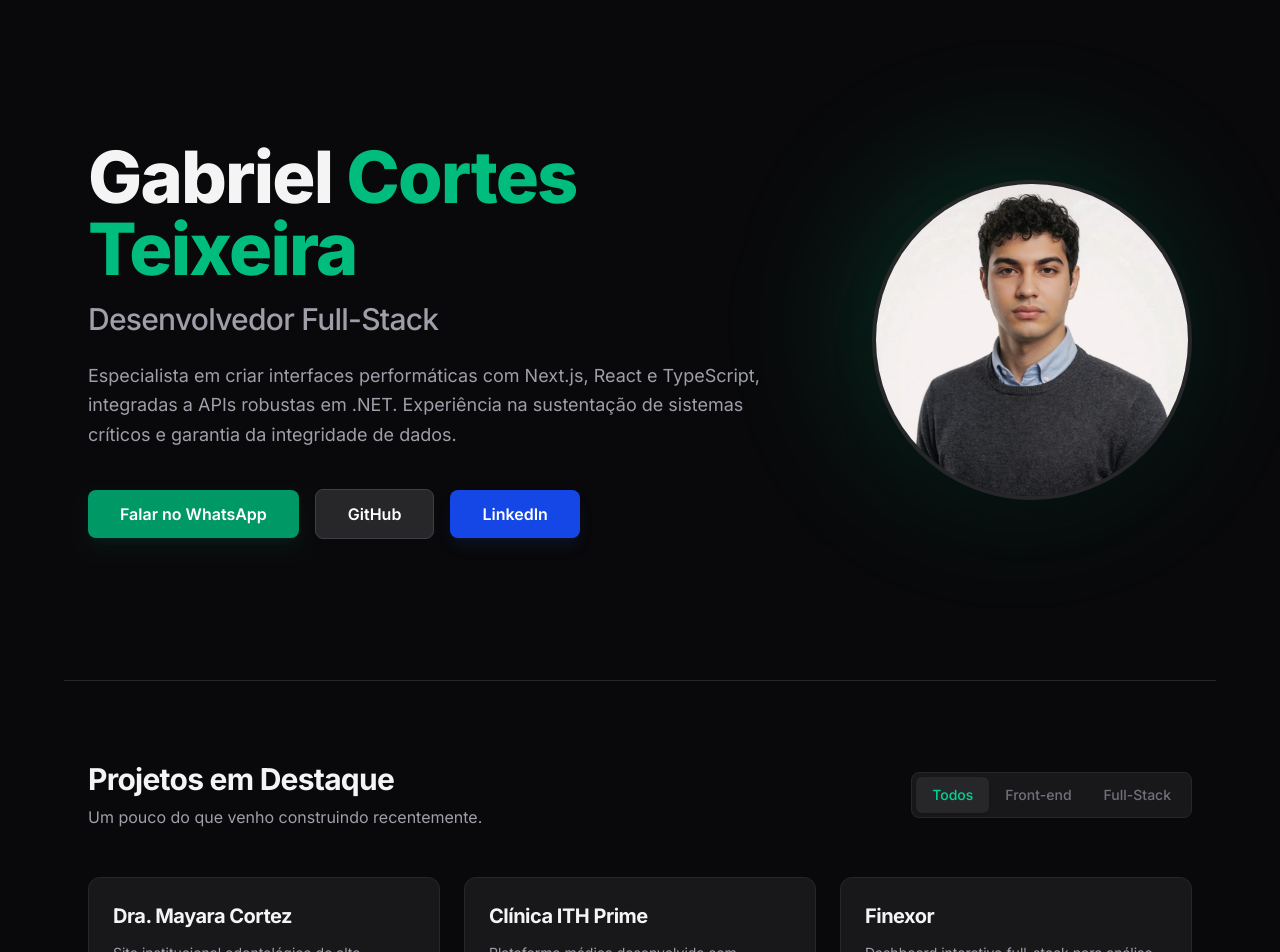
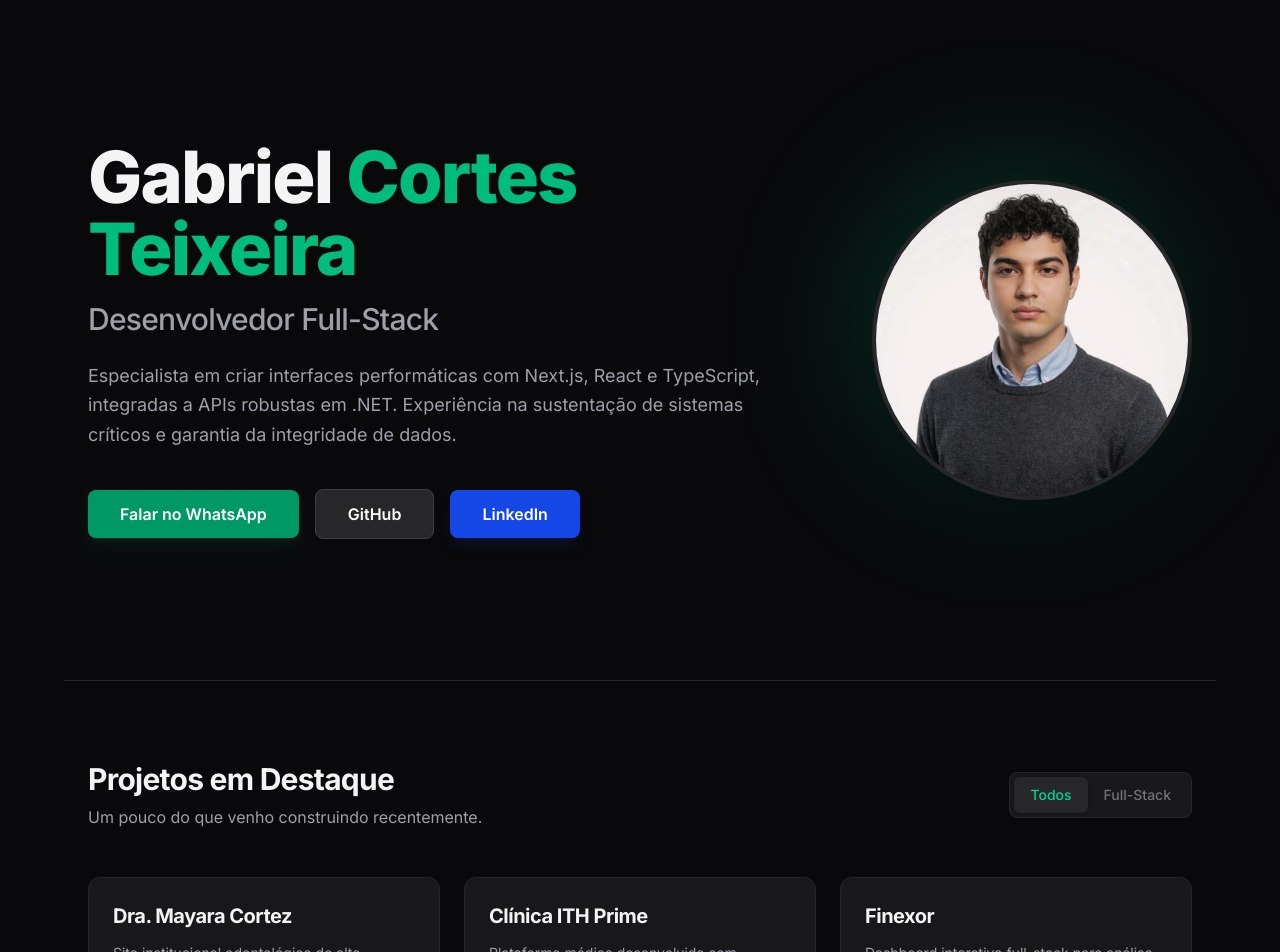
Before and after one commit to Gabriel-2911/meu-portfolio, a Next.js app: page / in a window 1280 px wide. Shown: the top 952 px of the page. Built offline with nearby package versions, Linux system fonts and the light colour scheme.

Commit message:
Update page.tsx

```diff
--- a/app/page.tsx
+++ b/app/page.tsx
@@ -38,7 +38,7 @@ export default function Home() {
     ? projects
     : projects.filter(project => project.category === activeFilter);
 
-  const filters = ["Todos", "Front-end", "Full-Stack"];
+  const filters = ["Todos","Full-Stack"];
 
   return (
     <div className="flex flex-col items-center w-full">
```
